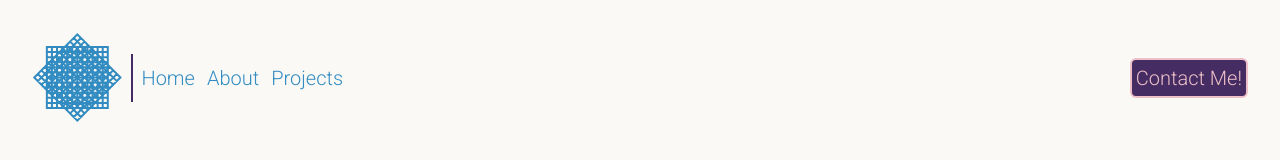
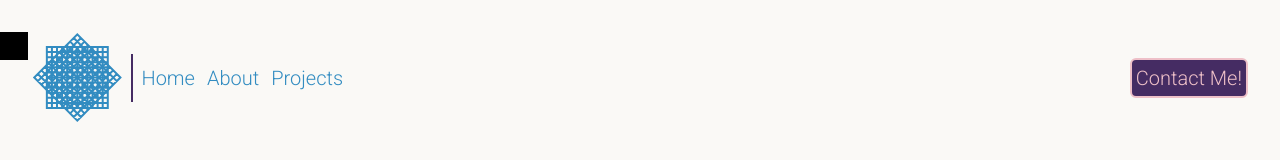
Before and after one commit to edavidson1410/portfolio_edavidson, a Next.js app: page / in a window 1280 px wide. Shown: the top 160 px of the page. Built offline with nearby package versions, Linux system fonts and the light colour scheme.

Commit message:
layout changes

```diff
--- a/src/app/components/TechStack.jsx
+++ b/src/app/components/TechStack.jsx
@@ -14,7 +14,7 @@ function TechStack() {
 
   return (
     // not rendering
-    <ul className="container flex justify-center">
+    <ul className="flex justify-center">
       {Object.entries(svgs).map(([key, value]) => (
         <li key={key} className="flex flex-col gap-1">
           <img src={value} alt="tech stack img" className="max-w-1/4 h-1/4 object-fill self-center" />
--- a/src/app/layout.js
+++ b/src/app/layout.js
@@ -1,5 +1,6 @@
 import { Roboto } from "next/font/google";
 import "./globals.css";
+import Cursor from "@/components/Cursor";
 
 // const inter = Inter({ subsets: ["latin"] });
 const roboto_init = Roboto({ subsets: ['latin'], weight: '300' });
@@ -10,9 +11,13 @@ export const metadata = {
 };
 
 export default function RootLayout({ children }) {
+
   return (
     <html lang="en">
-      <body className={roboto_init.className}>{children}</body>
+      <body className={roboto_init.className}>
+        <Cursor />
+        {children}
+        </body>
     </html>
   );
 }
--- a/src/app/page.js
+++ b/src/app/page.js
@@ -5,6 +5,7 @@ import HeroSection from './components/HeroSection';
 import AboutSection from './components/AboutSection';
 import ProjectSection from './components/ProjectSection';
 import ContactSection from './components/ContactSection';
+import Cursor from '@/components/Cursor';
 
 
 export default function Home() {
--- a/src/components/NavBar.jsx
+++ b/src/components/NavBar.jsx
@@ -5,6 +5,9 @@ import Image from 'next/image';
 import test_logo from '../../public/test_svg.svg';
 
 function NavBar() {
+
+  const linkHover = "hover:underline hover:text-accentPink";
+
   return (
     <section className="flex justify-between content-center">
       {/* future logo */}
@@ -12,9 +15,9 @@ function NavBar() {
         <Image className="self-center w-1/12" src={test_logo} alt="Logo" />
         <div className="h-12 border-solid border-secondary border self-center"></div>
         <nav className="flex gap-3 self-center">
-          <Link href="#hero" scroll className="text-xl">Home</Link>
-          <Link href="#about" scroll className="text-xl">About</Link>
-          <Link href="#projects" scroll className="text-xl">Projects</Link>
+          <Link href="#hero" scroll className={`text-xl ${linkHover}`}>Home</Link>
+          <Link href="#about" scroll className={`text-xl ${linkHover}`}>About</Link>
+          <Link href="#projects" scroll className={`text-xl ${linkHover}`}>Projects</Link>
         </nav>
       </header>
       <Link href="#contact" className="flex" scroll>
--- a/tailwind.config.js
+++ b/tailwind.config.js
@@ -1,4 +1,5 @@
 /** @type {import('tailwindcss').Config} */
+
 module.exports = {
   content: [
     "./src/pages/**/*.{js,ts,jsx,tsx,mdx}",
@@ -37,5 +38,7 @@ module.exports = {
       },
     },
   },
-  plugins: ["prettier-plugin-tailwindcss"],
+  plugins: [
+    "prettier-plugin-tailwindcss"
+  ],
 };
```
Also changed, not shown: src/app/globals.css (+13 -0 lines).
